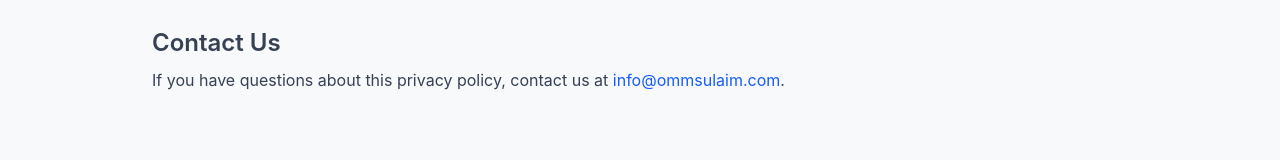
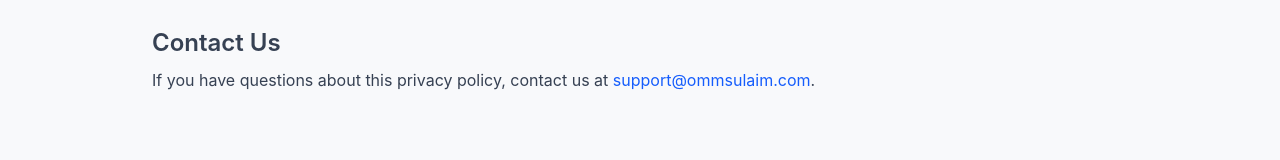
Before and after one commit to veiled-Dev/ommsulaimv2, a Next.js app: page /privacy-policy in a window 1280 px wide. Shown: the part 918-1078 px from the top of the page. Built offline with nearby package versions, Linux system fonts and the light colour scheme; no server answers.

Commit message:
Keep privacy contact details current

```diff
--- a/app/privacy-policy/page.tsx
+++ b/app/privacy-policy/page.tsx
@@ -41,7 +41,7 @@ export default function PrivacyPolicyPage() {
 
           <div>
             <h2 className="text-2xl font-semibold mb-2">Contact Us</h2>
-            <p>If you have questions about this privacy policy, contact us at <a href="mailto:info@ommsulaim.com" className="text-blue-600">info@ommsulaim.com</a>.</p>
+            <p>If you have questions about this privacy policy, contact us at <a href="mailto:support@ommsulaim.com" className="text-blue-600">support@ommsulaim.com</a>.</p>
           </div>
         </section>
       </main>
```
